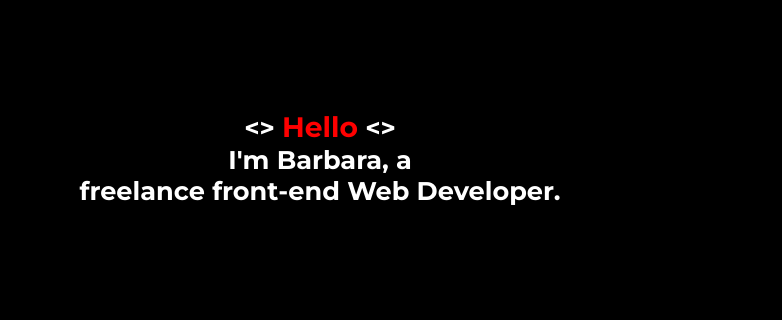
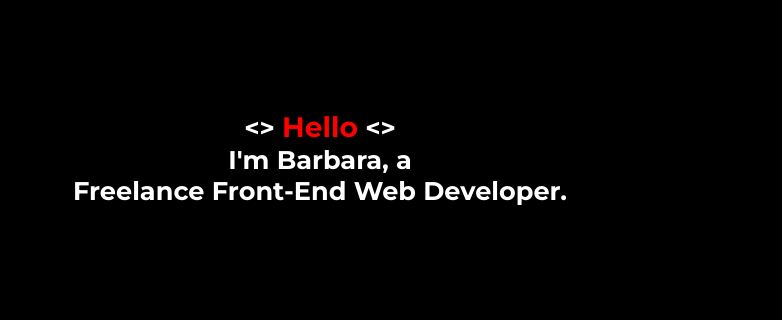
Before and after one commit to BarbaraZk/Portfolio, a plain HTML site: page index.html in a window 1280 px wide. Shown: the part 214-534 px from the top of the page, 0-782 px from the left. Drawn offline with Linux system fonts and the light colour scheme.

Commit message:
html update

```diff
--- a/index.html
+++ b/index.html
@@ -29,7 +29,7 @@
                 <aside>
                     <p> <> <span>Hello</span> <>
                         <br>
-                        I'm Barbara, a <br>freelance front-end Web Developer.</p>
+                        I'm Barbara, a <br>Freelance Front-End Web Developer.</p>
                 </aside>
                 <main>
                     <img src="BarbPorft-1.jpeg" class="image"alt="Picture of me">
```
